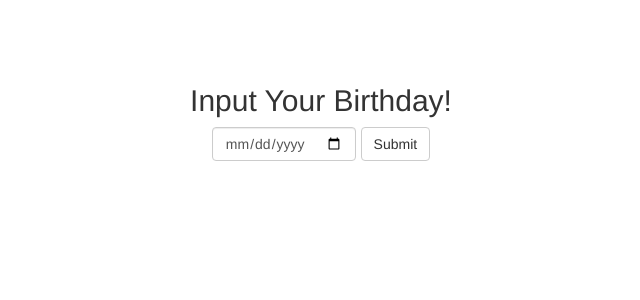
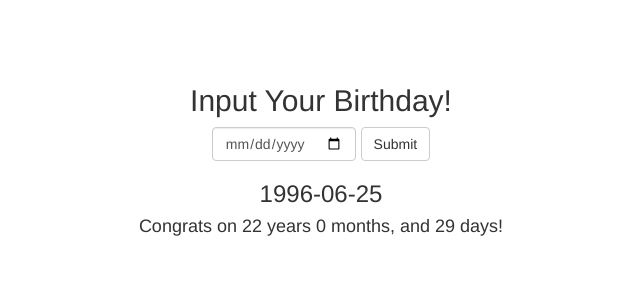
Before and after one commit to BuddhaTheChef/birthday-guru, a React (Create React App) app: page / in a window 1280 px wide. Shown: the top 300 px of the page, without its empty margins (319-959 px from the left). Built offline with nearby package versions, Linux system fonts and the light colour scheme.

Commit message:
made a date function to show the actual time since birthday

```diff
--- /dev/null
+++ b/src/components/AgeStats.js
@@ -0,0 +1,29 @@
+import React, { Component } from 'react';
+
+class AgeStats extends Component {
+
+  timeSince(date) {
+    let today = new Date().getTime();
+    let other_date = new Date(date).getTime();
+    let difference = Math.abs(today - other_date);
+
+    let days = Math.floor(difference / (1000*3600*24));
+    let years = Math.floor(days / 365);
+    days -= years * 365;
+    let months = Math.floor(days/31);
+    days -= months * 31;
+
+    return `${years} years ${months} months, and ${days} days`
+  }
+
+  render() {
+    return (
+      <div>
+        <h3>{this.props.date}</h3>
+        <h4>Congrats on {this.timeSince(this.props.date)}!</h4>
+      </div>
+    )
+  }
+}
+
+export default AgeStats;
--- a/src/components/App.js
+++ b/src/components/App.js
@@ -1,5 +1,6 @@
 import React, { Component } from 'react';
 import { Form, FormControl, Button } from 'react-bootstrap';
+import AgeStats from './AgeStats';
 import './App.css';
 
 class App extends Component {
@@ -31,6 +32,7 @@
           <Button onClick={() => this.changeBirthday()}>
             Submit
           </Button>
+          <AgeStats date={this.state.birthday}/>
         </Form>
       </div>
     )
```
